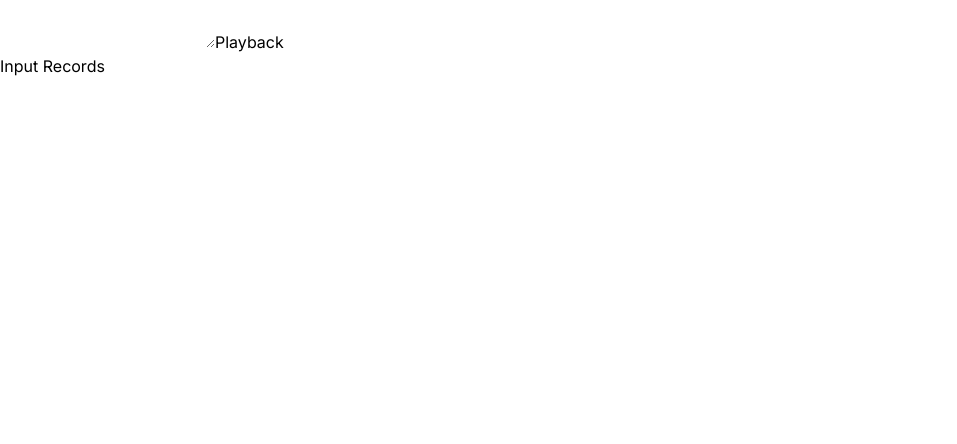
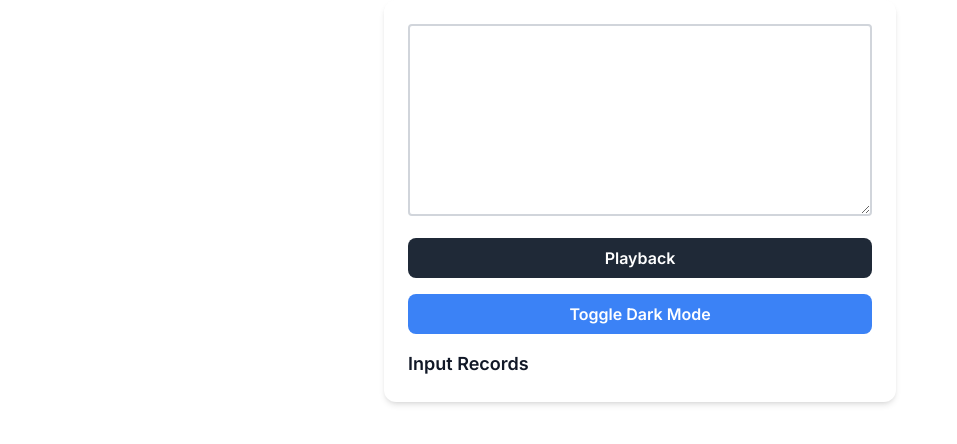
Before and after one commit to 0ldx7/Hisseki, a Next.js app: page /component in a window 1280 px wide. Shown: the top 444 px of the page, without its empty margins (0-957 px from the left). Built offline with nearby package versions, Linux system fonts and the light colour scheme.

Commit message:
仮のスタイリングを追加

```diff
--- a/src/app/component/page.tsx
+++ b/src/app/component/page.tsx
@@ -14,6 +14,7 @@ const TextRecorder: React.FC = () => {
     const [text, setText] = useState<string>(''); // 現在のテキスト状態
     const [lastText, setLastText] = useState<string>(''); // 前回のテキスト状態
     const [records, setRecords] = useState<InputRecord[]>([]); // 変更記録の配列
+    const [darkMode, setDarkMode] = useState(false); // ダークモードの状態
     const dmp = new diff_match_patch(); // diff-match-patchライブラリのインスタンス
 
     useEffect(() => {
@@ -73,14 +74,29 @@ const TextRecorder: React.FC = () => {
     };
 
     return (
-        <div>
-            <textarea value={text} onChange={handleInputChange} />
-            <button onClick={handlePlayback}>Playback</button>
+        <div className={`p-6 max-w-lg mx-auto ${darkMode ? 'bg-gray-800 text-white' : 'bg-white text-gray-900'} rounded-xl shadow-md space-y-4`}>
+            <textarea
+                className="w-full h-48 p-2 text-sm border-2 border-gray-300 focus:ring-2 focus:ring-gray-500 rounded"
+                value={text}
+                onChange={handleInputChange}
+            />
+            <button
+                className="w-full py-2 px-4 bg-gray-800 text-white font-semibold rounded-lg hover:bg-gray-700 focus:outline-none focus:ring-2 focus:ring-gray-500 focus:ring-opacity-50"
+                onClick={handlePlayback}
+            >
+                Playback
+            </button>
+            <button
+                className="w-full py-2 px-4 bg-blue-500 text-white font-semibold rounded-lg hover:bg-blue-400 focus:outline-none focus:ring-2 focus:ring-blue-500 focus:ring-opacity-50"
+                onClick={() => setDarkMode(!darkMode)}
+            >
+                Toggle Dark Mode
+            </button>
             <div>
-                <h4>Input Records</h4>
-                <ul>
+                <h4 className="text-lg font-semibold">Input Records</h4>
+                <ul className="list-disc space-y-2">
                     {records.map((record, index) => (
-                        <li key={index}>{`Changes recorded at ${record.timestamp}`}</li>
+                        <li key={index} className="text-sm">{`Changes recorded at ${record.timestamp}`}</li>
                     ))}
                 </ul>
             </div>
```
